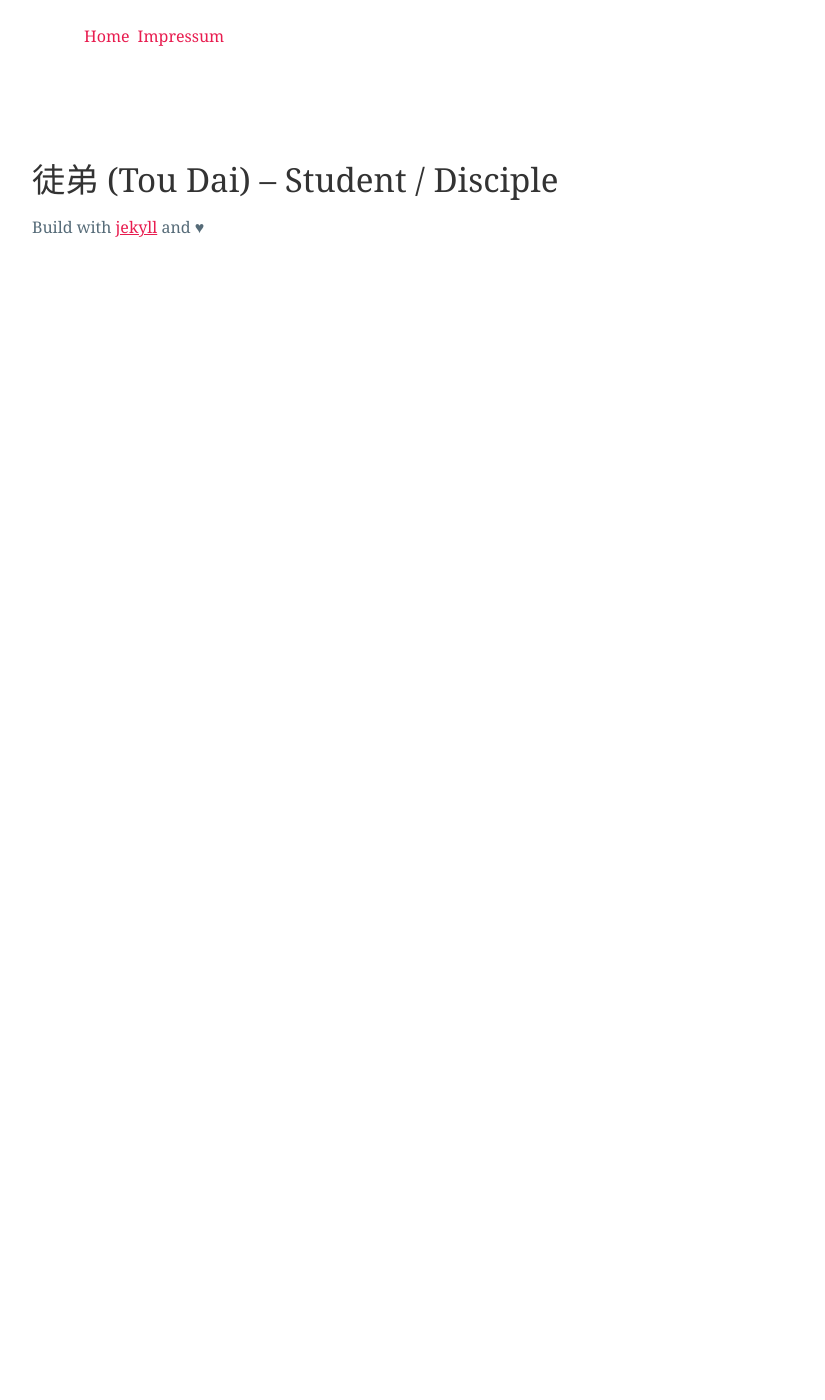
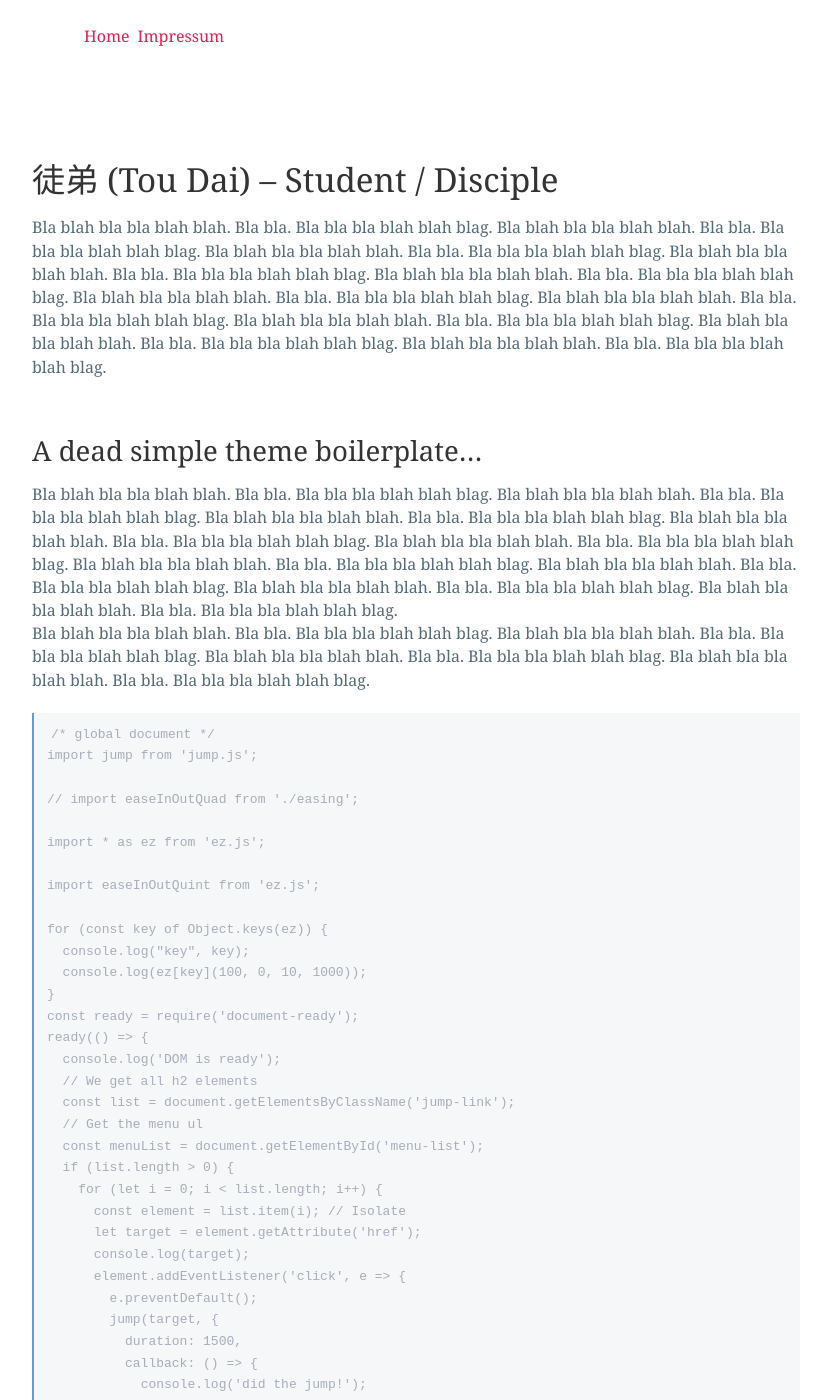
Before and after one commit to ff6347/jekyll-theme-tou-dai, a Jekyll site: the page built from _editable_pages/landing.md, in a window 1280 px wide and 1400 px high. Shown: the whole window, without its empty margins (224-1049 px from the left). Built offline with Jekyll 4.4.1, drawn with Linux system fonts in a browser that asks for light colours; some of the changed text lies outside the part shown.

Commit message:
some more detail in pages for testing

````diff
--- a/_editable_pages/landing.md
+++ b/_editable_pages/landing.md
@@ -5,3 +5,59 @@ permalink: /index.html
 ---
 
 # 徒弟 (Tou Dai) – Student / Disciple
+
+
+Bla blah bla bla blah blah. Bla bla. Bla bla bla blah blah blag. Bla blah bla bla blah blah. Bla bla. Bla bla bla blah blah blag. Bla blah bla bla blah blah. Bla bla. Bla bla bla blah blah blag. Bla blah bla bla blah blah. Bla bla. Bla bla bla blah blah blag. Bla blah bla bla blah blah. Bla bla. Bla bla bla blah blah blag. Bla blah bla bla blah blah. Bla bla. Bla bla bla blah blah blag. Bla blah bla bla blah blah. Bla bla. Bla bla bla blah blah blag. Bla blah bla bla blah blah. Bla bla. Bla bla bla blah blah blag. Bla blah bla bla blah blah. Bla bla. Bla bla bla blah blah blag. Bla blah bla bla blah blah. Bla bla. Bla bla bla blah blah blag.
+
+## A dead simple theme boilerplate…
+
+
+Bla blah bla bla blah blah. Bla bla. Bla bla bla blah blah blag. Bla blah bla bla blah blah. Bla bla. Bla bla bla blah blah blag. Bla blah bla bla blah blah. Bla bla. Bla bla bla blah blah blag. Bla blah bla bla blah blah. Bla bla. Bla bla bla blah blah blag. Bla blah bla bla blah blah. Bla bla. Bla bla bla blah blah blag. Bla blah bla bla blah blah. Bla bla. Bla bla bla blah blah blag. Bla blah bla bla blah blah. Bla bla. Bla bla bla blah blah blag. Bla blah bla bla blah blah. Bla bla. Bla bla bla blah blah blag. Bla blah bla bla blah blah. Bla bla. Bla bla bla blah blah blag.
+Bla blah bla bla blah blah. Bla bla. Bla bla bla blah blah blag. Bla blah bla bla blah blah. Bla bla. Bla bla bla blah blah blag. Bla blah bla bla blah blah. Bla bla. Bla bla bla blah blah blag. Bla blah bla bla blah blah. Bla bla. Bla bla bla blah blah blag.
+
+
+```js
+/* global document */
+import jump from 'jump.js';
+
+// import easeInOutQuad from './easing';
+
+import * as ez from 'ez.js';
+
+import easeInOutQuint from 'ez.js';
+
+for (const key of Object.keys(ez)) {
+  console.log("key", key);
+  console.log(ez[key](100, 0, 10, 1000));
+}
+const ready = require('document-ready');
+ready(() => {
+  console.log('DOM is ready');
+  // We get all h2 elements
+  const list = document.getElementsByClassName('jump-link');
+  // Get the menu ul
+  const menuList = document.getElementById('menu-list');
+  if (list.length > 0) {
+    for (let i = 0; i < list.length; i++) {
+      const element = list.item(i); // Isolate
+      let target = element.getAttribute('href');
+      console.log(target);
+      element.addEventListener('click', e => {
+        e.preventDefault();
+        jump(target, {
+          duration: 1500,
+          callback: () => {
+            console.log('did the jump!');
+          },
+          easing: easeInOutQuint,
+          a11y: false
+        }) }, false);
+    }
+  }
+});
+
+```
+
+>Bla blah bla bla blah blah. Bla bla. Bla bla bla blah blah blag. Bla blah bla bla blah blah. Bla bla. Bla bla bla blah blah blag. Bla blah bla bla blah blah. Bla bla. Bla bla bla blah blah blag. Bla blah bla bla blah blah. Bla bla. Bla bla bla blah blah blag. Bla blah bla bla blah blah. Bla bla. Bla bla bla blah blah blag. Bla blah bla bla blah blah. Bla bla. Bla bla bla blah blah blag. Bla blah bla bla blah blah. Bla bla. Bla bla bla blah blah blag. Bla blah bla bla blah blah. Bla bla. Bla bla bla blah blah blag.
+
+Bla blah bla bla blah blah. Bla bla. Bla bla bla blah blah blag. `var foo = "bah";` Bla blah bla bla blah blah. Bla bla. Bla bla bla blah blah blag. Bla blah bla bla blah blah. Bla bla. Bla bla bla blah blah blag. Bla blah bla bla blah blah. Bla bla. Bla bla bla blah blah blag. Bla blah bla bla blah blah. Bla bla. Bla bla bla blah blah blag.
--- a/assets/js/index.js
+++ b/assets/js/index.js
@@ -8,13 +8,10 @@ import * as ez from 'ez.js';
 import easeInOutQuint from 'ez.js';
 
 for (const key of Object.keys(ez)) {
-
   console.log("key", key);
   console.log(ez[key](100, 0, 10, 1000));
 }
-
 const ready = require('document-ready');
-
 ready(() => {
   console.log('DOM is ready');
   // We get all h2 elements
````
